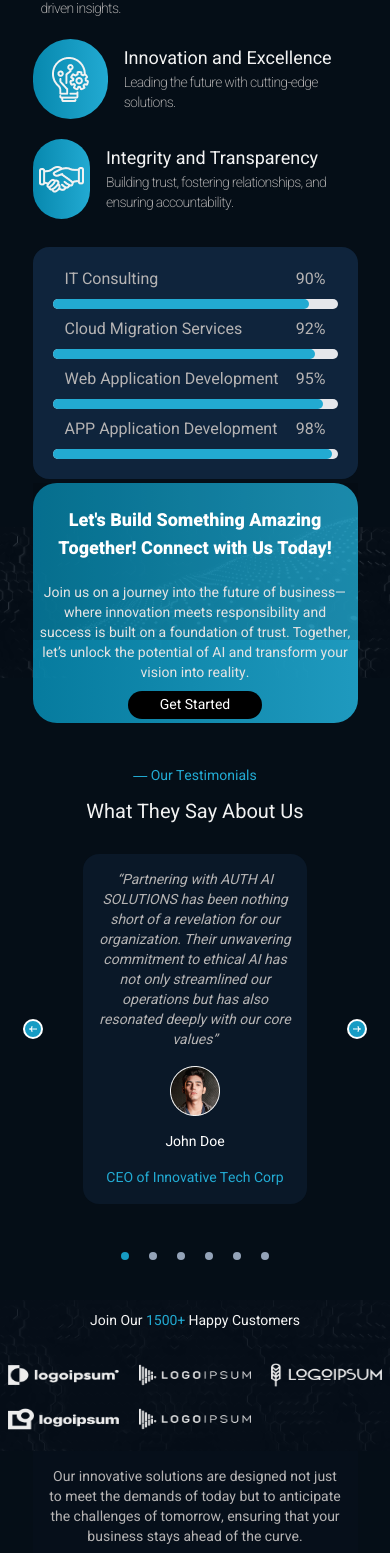
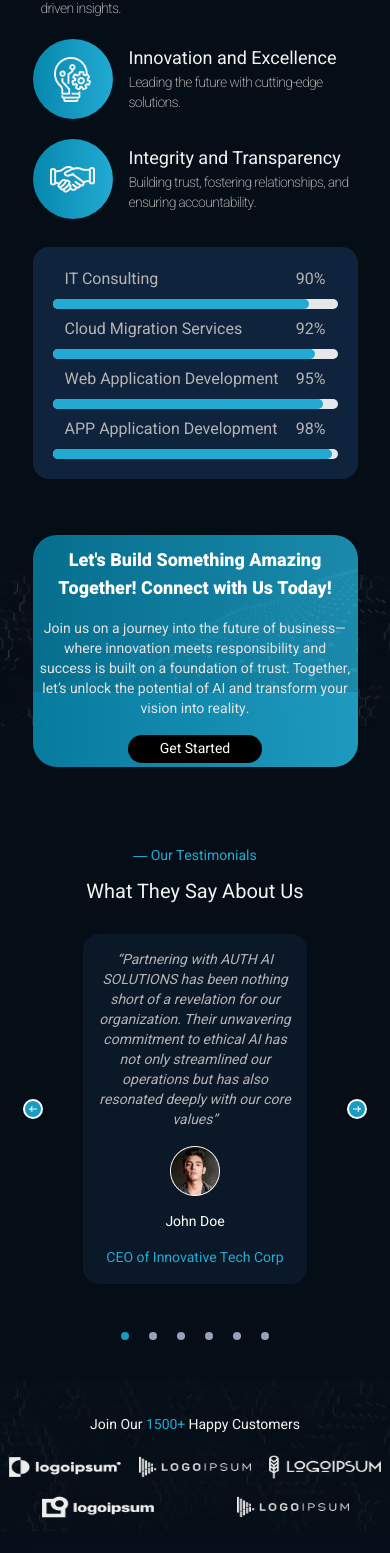
Before and after one commit to sujith2690/Auth-AI, a React (Vite) app: page /services in a window 390 px wide. Shown: the part 3033-4586 px from the top of the page. Built offline with nearby package versions, Linux system fonts and the light colour scheme.

Commit message:
updated on valus and insight

```diff
--- a/src/components/common/Happy.jsx
+++ b/src/components/common/Happy.jsx
@@ -17,15 +17,16 @@ const Happy = () => {
     }, []);
 
     return (
-        <div className='relative'>
-            <div className='absolute w-full h-full text-gray-200 max-h-[250px] gap-6 bg-[#060F1AE5] flex flex-col items-center justify-center z-10'>
+        <div className='relative bg-inherit py-4'>
+            <div className='absolute w-full h-full text-gray-200 max-h-[250px] gap-3 md:gap-6 bg-[#060F1AE5] flex flex-col items-center justify-center z-10'>
                 <h2
                     className='text-sm md:text-2xl lg:text-5xl text-center'
                     data-aos="fade-up" // AOS animation
                 >
                     Join Our <span className='text-[#22AAD2]'>1500+</span> Happy Customers
                 </h2>
-                <div className='grid place-items-center grid-cols-3 md:grid-cols-4 lg:grid-cols-5 gap-5 md:gap-10 p-2'>
+                {/* <div className='grid place-items-center grid-cols-3 md:grid-cols-4 lg:grid-cols-5 gap-5 md:gap-10 p-2'> */}
+                <div className='flex flex-wrap justify-around  gap-4 md:gap-10 p-2'>
                     {customerLogos.map((logo, index) => (
                         <div
                             className='flex items-center justify-center'
--- a/src/components/common/Something.jsx
+++ b/src/components/common/Something.jsx
@@ -15,13 +15,13 @@ const Something = () => {
         navigate(`/contact`);
     }
     return (
-        <div className='bg-inherit  py-12 md:mt-0 md:p-10'>
+        <div className='bg-inherit py-24 md:mt-0 md:p-8 lg:p-12'>
             <div className='relative flex items-center justify-center'>
                 <img className='md:w-5/6 md:max-h-[500px] object-cover' src={image} alt="Background" loading='lazy' />
                 <div className='absolute inset-0 bg-[#060F1AE5] opacity-90'></div>
                 <div className='absolute inset-0 flex flex-col items-center justify-center'>
                     <div
-                        className='rounded-3xl bg-gradient-to-r from-[#0788AEE5] to-[#22AAD2E5] md:gap-6 flex flex-col items-center justify-center relative p-1 w-5/6 md:p-5'
+                        className='rounded-3xl bg-gradient-to-r from-[#0788AEE5] to-[#22AAD2E5] gap-2 md:gap-6 flex flex-col items-center justify-center relative p-1 w-5/6 md:p-5'
                         data-aos="fade-up" // AOS animation for the container
                         data-aos-duration="1000" // Duration of the animation
                     >
@@ -32,7 +32,7 @@ const Something = () => {
                             alt="Overlay Image"
                         />
                         <h1
-                            className='text-lg md:text-4xl text-white font-extrabold lg:text-6xl flex flex-col text-center items-center justify-center p-5 z-40'
+                            className='text-lg md:text-2xl text-white font-extrabold lg:text-6xl flex flex-col text-center items-center justify-center p-2 z-40'
                             data-aos="zoom-in" // AOS animation for the heading
                             data-aos-duration="800"
                         >
--- a/src/components/common/Testimonials.jsx
+++ b/src/components/common/Testimonials.jsx
@@ -9,7 +9,7 @@ const Testimonials = () => {
     }, []);
 
     return (
-        <div className='flex flex-col items-center justify-center p-5 overflow-auto bg-inherit'>
+        <div className='flex flex-col items-center justify-center p-1 md:p-5 overflow-auto bg-inherit'>
             <div className='p-5 flex flex-col gap-3'>
                 <div
                     data-aos="fade-up" // AOS animation for the subtitle
--- a/src/components/common/Value.jsx
+++ b/src/components/common/Value.jsx
@@ -46,10 +46,13 @@ const Value = () => {
                                 data-aos-duration="1000" // Duration of the animation
                                 data-aos-delay={i * 200} // Delay based on index
                             >
-                                <div className='w-20 h-20 rounded-full bg-gradient-to-r from-[#0788AE] to-[#22AAD2] flex items-center justify-center'>
-                                    <img src={item.image} loading='lazy' alt={item.subHeading} />
+                                {/* <div className='w-20 h-20 rounded-full bg-gradient-to-r from-[#0788AE] to-[#22AAD2] flex items-center justify-center'> */}
+                                <div>
+                                    <div className='w-20 h-20 rounded-full bg-gradient-to-r from-[#0788AE] to-[#22AAD2] flex items-center justify-center'>
+                                        <img src={item.image} loading='lazy' alt={item.subHeading} />
+                                    </div>
                                 </div>
-                                <div>
+                                <div className=''>
                                     <h4 className='text-lg'>{item.subHeading}</h4>
                                     <p className='text-sm tracking-tighter font-extralight'>{item.content}</p>
                                 </div>
--- a/src/components/homePageCom/Insight.jsx
+++ b/src/components/homePageCom/Insight.jsx
@@ -43,7 +43,8 @@ const Insight = () => {
                     <h2 className='text-lg md:text-4xl'>Explore the Edge of Innovation</h2>
                 </div>
                 <div>
-                    <div className='grid place-items-center grid-cols-2 md:grid-cols-3 gap-5 p-5'>
+                    {/* <div className='grid place-items-center grid-cols-2 md:grid-cols-3 gap-5 p-5'> */}
+                    <div className='grid place-items-center grid-cols-1 md:grid-cols-3 gap-5 p-5'>
                         {content.map((item, i) => (
                             <div
                                 key={i}
--- a/src/components/homePageCom/Portfolio.jsx
+++ b/src/components/homePageCom/Portfolio.jsx
@@ -14,14 +14,14 @@ const Portfolio = () => {
     ];
 
     return (
-        <div className='flex flex-col items-center justify-center p-5 overflow-auto bg-inherit'>
-            <div className='p-5 space-y-5'>
+        <div className='flex flex-col items-center justify-center p-5  bg-inherit'>
+            <div className='p-2 space-y-5'>
                 <p className='text-[#22AAD2] text-center text-sm md:text-2xl'>― Our Portfolio</p>
                 <h5 className='flex flex-col text-xl md:text-2xl lg:text-4xl text-center'>
                     Work Speaks Volumes: Discover Our Projects
                 </h5>
             </div>
-            <div className='grid grid-cols-2 gap-4'>
+            <div className='grid grid-cols-1 md:grid-cols-2 gap-1 md:gap-4'>
                 {portFolioContent.map((item, i) => (
                     <div
                         key={i}
--- a/src/components/homePageCom/Strategy.jsx
+++ b/src/components/homePageCom/Strategy.jsx
@@ -23,7 +23,7 @@ const Strategy = () => {
     ];
 
     return (
-        <div className='bg-[#060F1A] flex items-center'>
+        <div className='bg-[#060F1A] flex items-center mt-2'>
             <div className='max-w-[1640px] mx-auto p-4 py-4 grid md:grid-cols-3 place-items-center gap-2 md:gap-12 mt-12 md:mt-0'>
                 {strategies.map((item, i) => (
                     <div
--- a/src/components/mobilePage/RunningBar.jsx
+++ b/src/components/mobilePage/RunningBar.jsx
@@ -41,7 +41,7 @@ const RunningBar = () => {
     ];
 
     return (
-        <div className="flex bg-inherit items-center justify-center p-4">
+        <div className="flex bg-inherit items-center justify-center p-4 py-10">
             <div className='flex flex-col gap-2 md:gap-4 w-5/6'>
                 <Marquee pauseOnHover speed={50} direction='right' gradient={false}>
                     {images.map((item, i) => (
```
